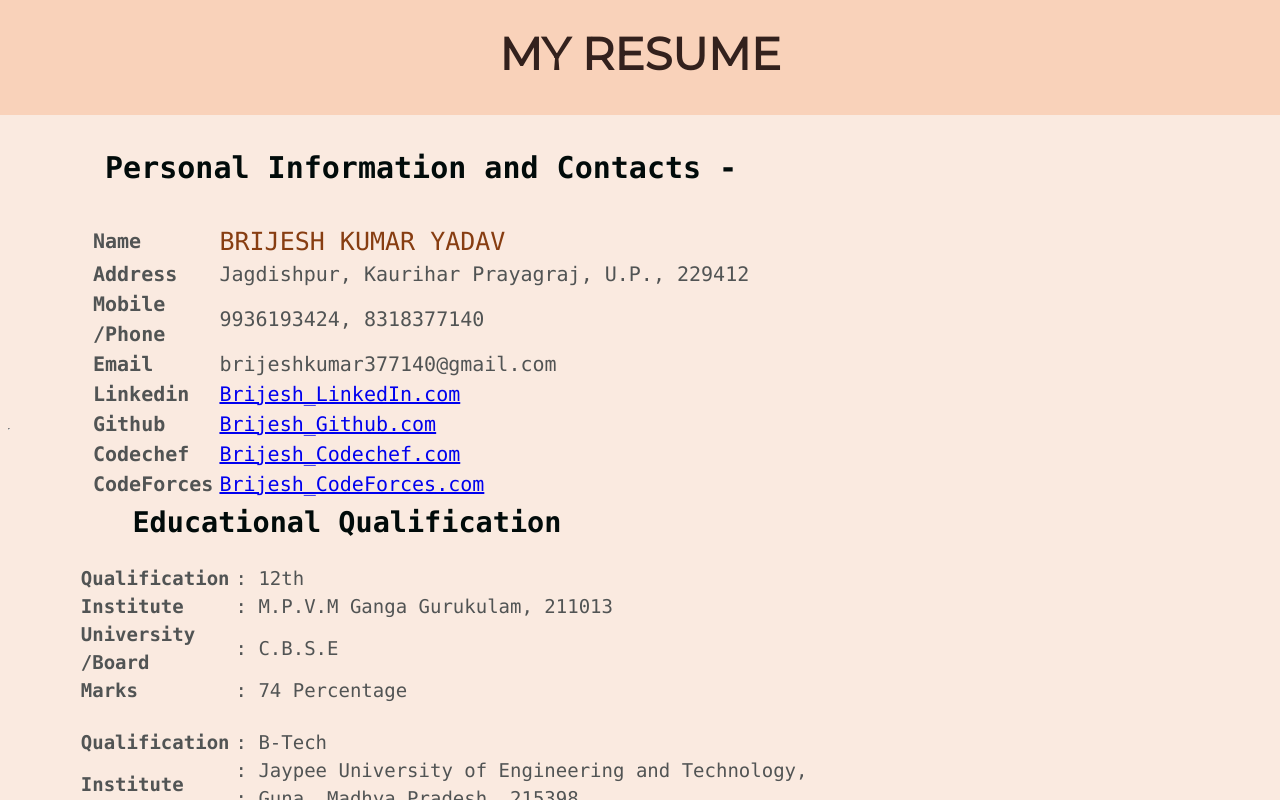
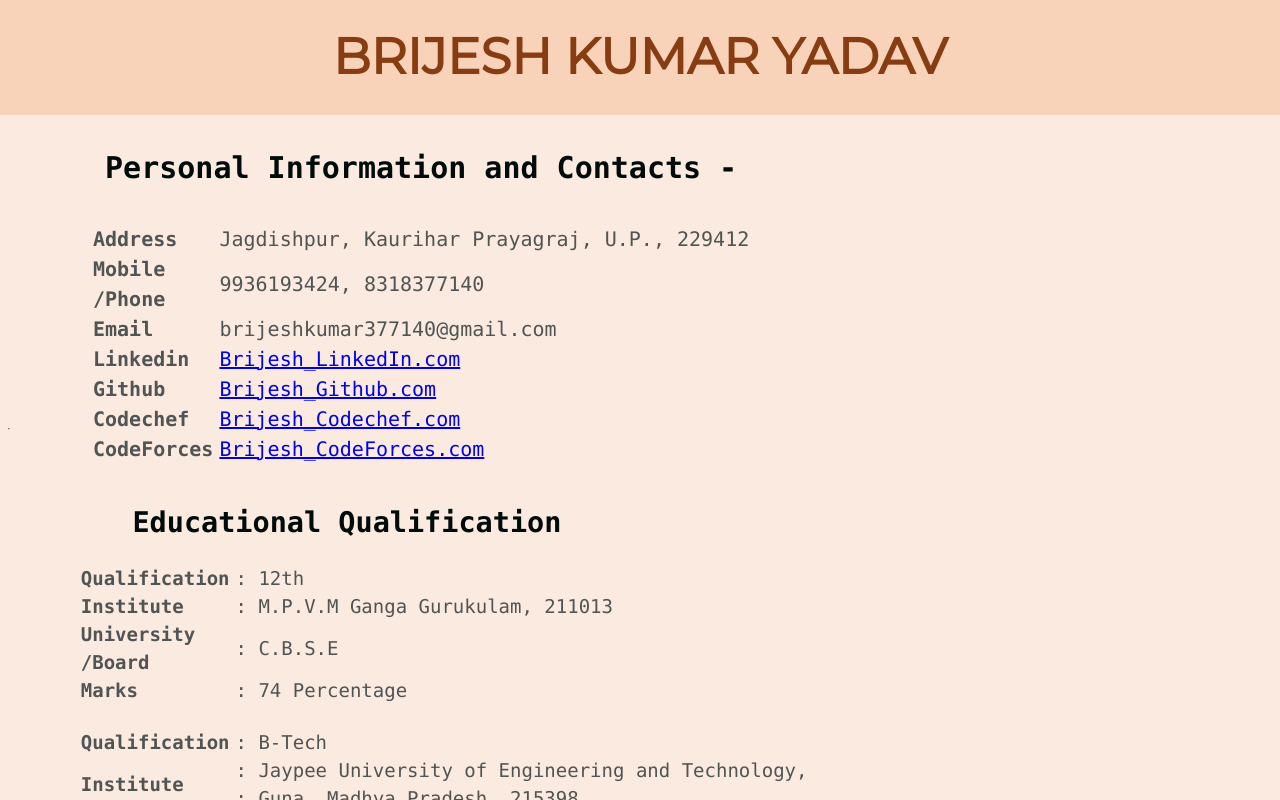
Before and after one commit to BRIJESH6063/BRIJESH6063.github.io, a plain HTML site: page index.html in a window 1280 px wide. Drawn offline with Linux system fonts and the light colour scheme.

Commit message:
header commit

```diff
--- a/css/resume.css
+++ b/css/resume.css
@@ -126,7 +126,7 @@ th, td{
 
 .name {
       color : #873D11 ;
-      font-size: 25px ;
+      font-size: 50px ;
       font-style: Bold ;
 }
 
--- a/index.html
+++ b/index.html
@@ -5,14 +5,14 @@
     <link href="https://fonts.googleapis.com/css2?family=Montserrat&display=swap" rel="stylesheet">
   </head>
   <body>
-    <h1 class = "land">MY RESUME</h1>
+    <h1 class = "land"><span class = "name">BRIJESH KUMAR YADAV</span></h1>
 
     <div class = "cute1">
             <table class="impt">
               <caption><h2> Personal Information and Contacts -</h2></caption>
-              <tr>
+              <!-- <tr>
                 <th>Name </th> <td> <span class = "name">  BRIJESH KUMAR YADAV</span></td>
-              </tr>
+              </tr> -->
               <tr>
                 <th>Address</th> <td>  Jagdishpur, Kaurihar Prayagraj, U.P., 229412</td>
               </tr>
```
